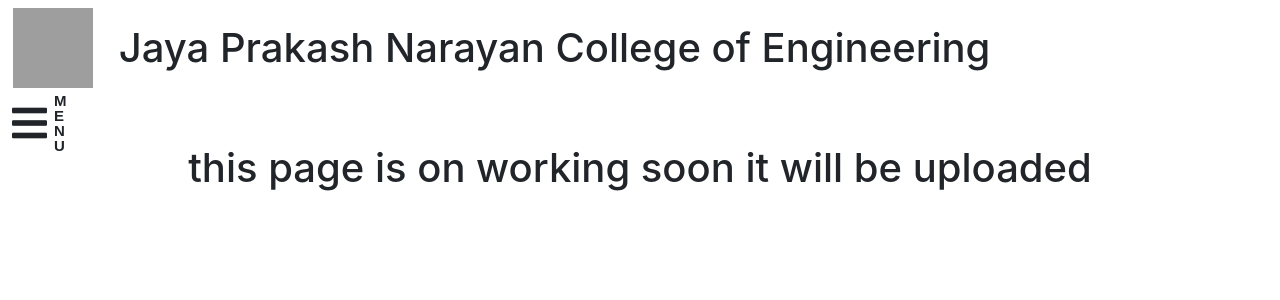
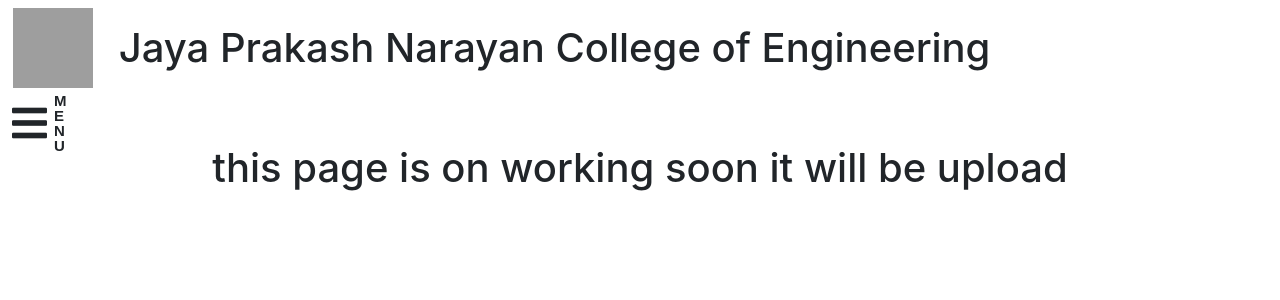
Before and after one commit to mohammedshahid096/jpncelearningguide_React, a React (Create React App) app: page /java in a window 1280 px wide. Shown: the top 300 px of the page. Built offline with nearby package versions, Linux system fonts and the light colour scheme; grey boxes are pictures that could not be loaded.

Commit message:
some stuff

```diff
--- a/src/App.js
+++ b/src/App.js
@@ -46,7 +46,7 @@
 
         <Route path='/interview' element={<Innavbar/>} />
 
-        <Route path='/*' element = {<center><h1>this page is on working soon it will be uploaded</h1></center>} />
+        <Route path='/*' element = {<center><h1>this page is on working soon it will be upload</h1></center>} />
         </Routes>
         </BrowserRouter>
 
```
